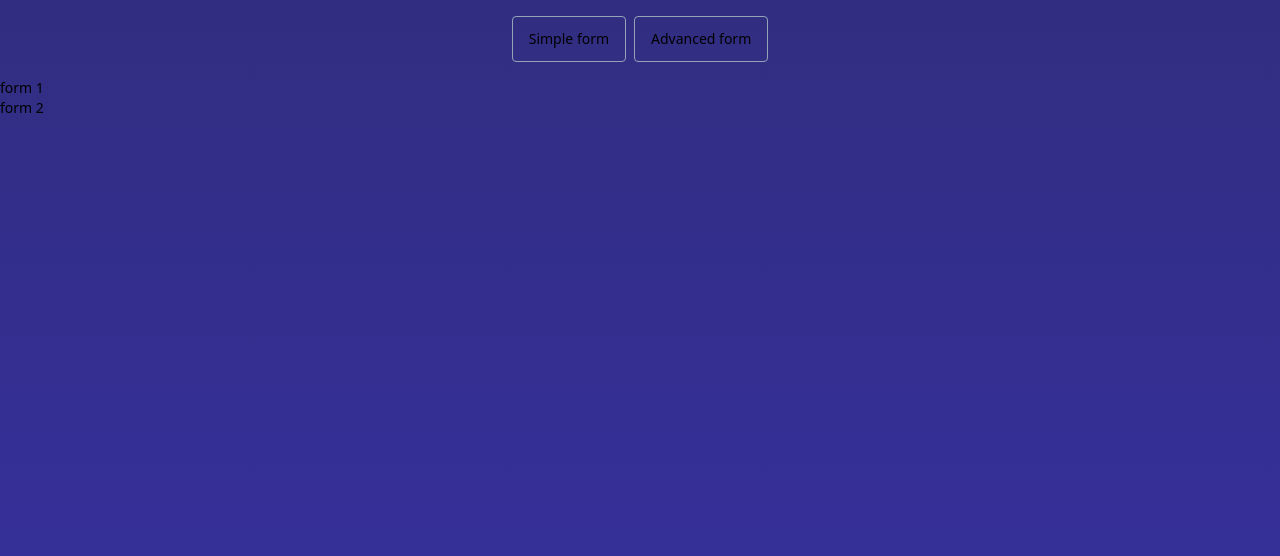
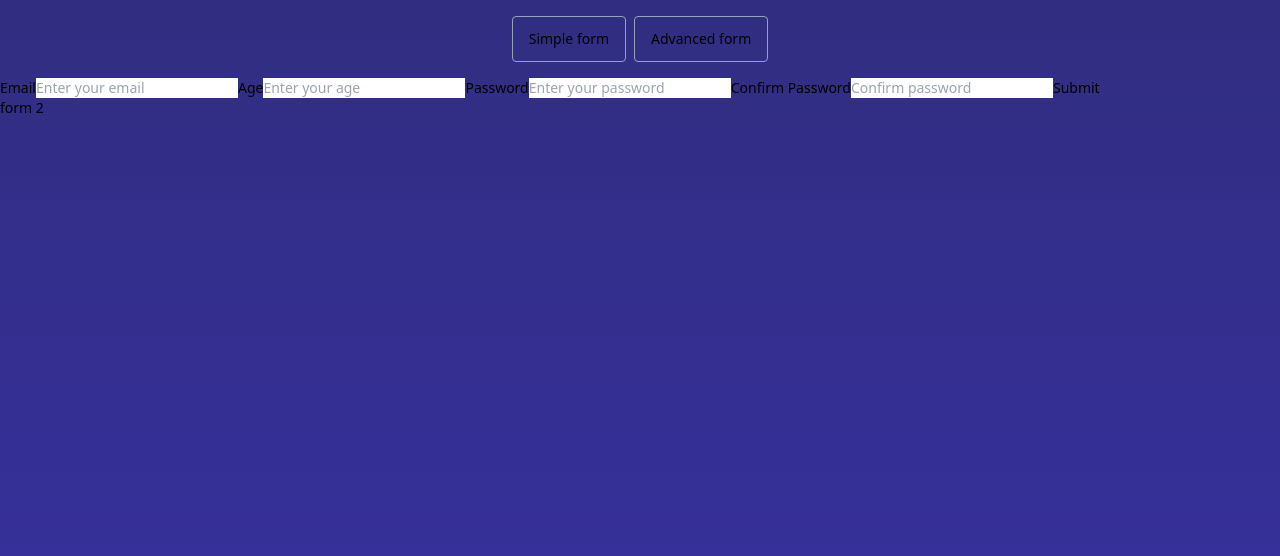
Before and after one commit to maxzz/forms-formik, a React (Vite) app: page / in a window 1280 px wide. Shown: the top 556 px of the page. Built offline with nearby package versions, Linux system fonts and the light colour scheme.

Commit message:
WIP. formik. add separate components form

```diff
--- a/src/components/Form1/index.tsx
+++ b/src/components/Form1/index.tsx
@@ -1,7 +1,97 @@
-import React from 'react';
+import { FormikHelpers, useFormik } from "formik";
+import { basicSchema } from "../../schemas";
 
-export function Form1() {
+type Values = {
+    email: string;
+    age: string;
+    password: string;
+    confirmPassword: string;
+};
+
+const onSubmit = async (values: Values, actions: FormikHelpers<Values>) => {
+    console.log(values);
+    console.log(actions);
+    await new Promise((resolve) => setTimeout(resolve, 1000));
+    //actions.resetForm();
+};
+
+export const Form1 = () => {
+    const {
+        values,
+        errors,
+        touched,
+        isSubmitting,
+        handleBlur,
+        handleChange,
+        handleSubmit,
+    } = useFormik({
+        initialValues: {
+            email: '',
+            age: '',
+            password: '',
+            confirmPassword: '',
+        },
+        validationSchema: basicSchema,
+        onSubmit,
+    });
+
+    console.log(errors); //https://youtu.be/7Ophfq0lEAY?t=377
+
     return (
-        <div>form 1</div>
+        <form onSubmit={handleSubmit} autoComplete="off">
+            <label htmlFor="email">Email</label>
+            <input
+                value={values.email}
+                onChange={handleChange}
+                id="email"
+                type="email"
+                placeholder="Enter your email"
+                onBlur={handleBlur}
+                className={errors.email && touched.email ? "input-error" : ""}
+            />
+            {errors.email && touched.email && <p className="error">{errors.email}</p>}
+            <label htmlFor="age">Age</label>
+            <input
+                id="age"
+                type="number"
+                placeholder="Enter your age"
+                value={values.age}
+                onChange={handleChange}
+                onBlur={handleBlur}
+                className={errors.age && touched.age ? "input-error" : ""}
+            />
+            {errors.age && touched.age && <p className="error">{errors.age}</p>}
+            <label htmlFor="password">Password</label>
+            <input
+                id="password"
+                type="password"
+                placeholder="Enter your password"
+                value={values.password}
+                onChange={handleChange}
+                onBlur={handleBlur}
+                className={errors.password && touched.password ? "input-error" : ""}
+            />
+            {errors.password && touched.password && (
+                <p className="error">{errors.password}</p>
+            )}
+            <label htmlFor="confirmPassword">Confirm Password</label>
+            <input
+                id="confirmPassword"
+                type="password"
+                placeholder="Confirm password"
+                value={values.confirmPassword}
+                onChange={handleChange}
+                onBlur={handleBlur}
+                className={
+                    errors.confirmPassword && touched.confirmPassword ? "input-error" : ""
+                }
+            />
+            {errors.confirmPassword && touched.confirmPassword && (
+                <p className="error">{errors.confirmPassword}</p>
+            )}
+            <button disabled={isSubmitting} type="submit">
+                Submit
+            </button>
+        </form>
     );
-}
+};
--- /dev/null
+++ b/src/schemas/index.ts
@@ -0,0 +1,32 @@
+import * as yup from "yup";
+
+const passwordRules = /^(?=.*\d)(?=.*[a-z])(?=.*[A-Z]).{5,}$/;
+// min 5 characters, 1 upper case letter, 1 lower case letter, 1 numeric digit.
+
+export const basicSchema = yup.object().shape({
+    email: yup.string().email("Please enter a valid email").required("Required"),
+    age: yup.number().positive().integer().required("Required"),
+    password: yup
+        .string()
+        .min(5)
+        .matches(passwordRules, { message: "Please create a stronger password" })
+        .required("Required"),
+    confirmPassword: yup
+        .string()
+        .oneOf([yup.ref("password"), null], "Passwords must match")
+        .required("Required"),
+});
+
+export const advancedSchema = yup.object().shape({
+    username: yup
+        .string()
+        .min(3, "Username must be at least 3 characters long")
+        .required("Required"),
+    jobType: yup
+        .string()
+        .oneOf(["designer", "developer", "manager", "other"], "Invalid Job Type")
+        .required("Required"),
+    acceptedTos: yup
+        .boolean()
+        .oneOf([true], "Please accept the terms of service"),
+});
```
